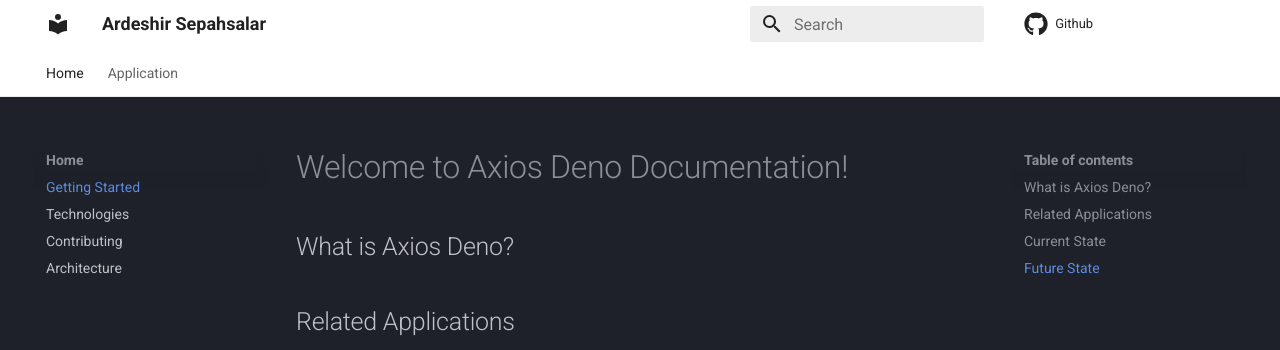
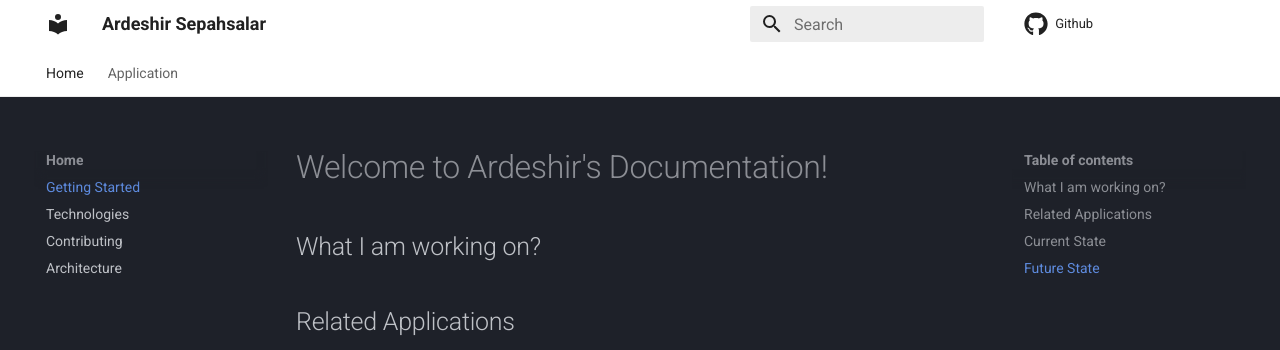
Before and after one commit to ardeshir/ardeshir.github.io, an MkDocs documentation site: the page built from docs/index.md, in a window 1280 px wide. Shown: the top 350 px of the page. Built offline with MkDocs 1.6.1 and Material for MkDocs 9.7.7, drawn with Linux system fonts in a browser that asks for light colours; comment, search, counter and statistics services are not loaded.

Commit message:
adding ardeshir.org docs

```diff
--- a/docs/index.md
+++ b/docs/index.md
@@ -1,6 +1,6 @@
-# Welcome to Axios Deno Documentation!
+# Welcome to Ardeshir's Documentation!
 
-## What is Axios Deno?
+## What I am working on?
 
 
 ## Related Applications
```
